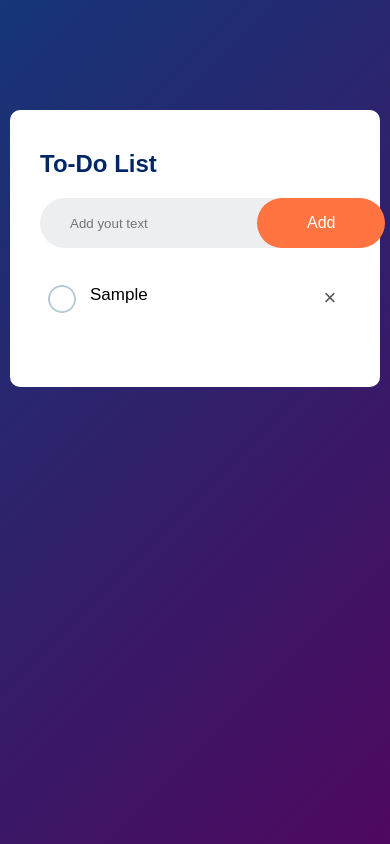
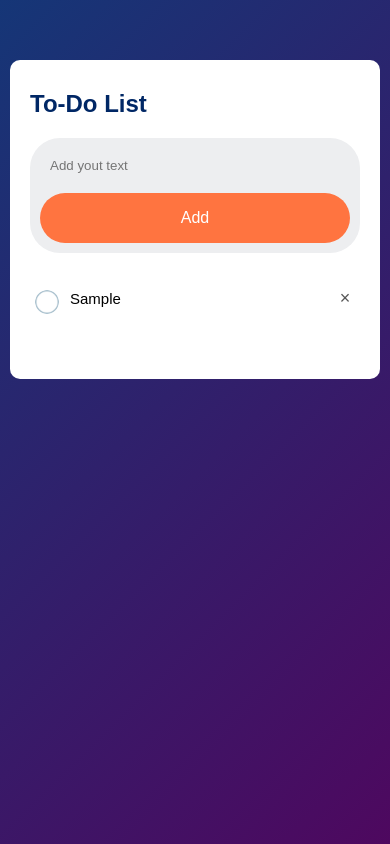
Before and after one commit to suleyman-yilmaz/toDoList, a plain HTML site: page index.html in a window 390 px wide. Both pictures are taken after typing "Sample" into the empty fields and a click on the button "Add". Drawn offline with Linux system fonts and the light colour scheme.

Commit message:
made mobile compatible

```diff
--- a/style.css
+++ b/style.css
@@ -1,16 +1,18 @@
-*{
+* {
     margin: 0;
     padding: 0;
     font-family: 'Poppins', sans-serif;
     box-sizing: border-box;
   }
-.container{
+
+  .container {
     width: 100%;
     height: 100vh;
     background: linear-gradient(135deg, #153677, #4e085f);
     padding: 10px;
   }
-.todo-app{
+
+  .todo-app {
     width: 100%;
     max-width: 540px;
     background: #fff;
@@ -18,13 +20,15 @@
     padding: 40px 30px 70px;
     border-radius: 10px;
   }
-.todo-app h2{
+
+  .todo-app h2 {
     color: #002765;
     display: flex;
     align-items: center;
     margin-bottom: 20px;
   }
-.row{
+
+  .row {
     display: flex;
     align-items: center;
     justify-content: space-between;
@@ -33,14 +37,16 @@
     padding-left: 20px;
     margin-bottom: 25px;
   }
-input{
+
+  input {
     flex: 1;
     border: none;
     outline: none;
     background: transparent;
     padding: 10px;
   }
-button{
+
+  button {
     border: none;
     outline: none;
     padding: 16px 50px;
@@ -50,7 +56,8 @@ button{
     cursor: pointer;
     border-radius: 40px;
   }
-ul li{
+
+  ul li {
     list-style: none;
     font-size: 17px;
     padding: 12px 8px 12px 50px;
@@ -58,7 +65,8 @@ ul li{
     cursor: pointer;
     position: relative;
   }
-ul li::before{
+
+  ul li::before {
     content: '';
     position: absolute;
     height: 28px;
@@ -70,14 +78,17 @@ ul li::before{
     top: 12px;
     left: 8px;
   }
-ul li.checked{
+
+  ul li.checked {
     color: #555;
     text-decoration: line-through;
   }
-ul li.checked::before{
+
+  ul li.checked::before {
     background-image: url('/images/check.png');
   }
-ul li span{
+
+  ul li span {
     position: absolute;
     right: 0;
     top: 5px;
@@ -89,7 +100,50 @@ ul li span{
     text-align: center;
     border-radius: 50%;
   }
-ul li span:hover{
+
+  ul li span:hover {
     background: #edeef0;
     color: #ff7440;
   }
+
+  /* Telefon ve tablet için medya sorguları */
+  @media (max-width: 768px) {
+    .todo-app {
+      margin: 50px auto 20px;
+      padding: 30px 20px 60px;
+    }
+
+    .row {
+      flex-direction: column;
+      padding: 10px;
+    }
+
+    input {
+      width: 100%;
+      margin-bottom: 10px;
+    }
+
+    button {
+      width: 100%;
+      padding: 16px;
+    }
+
+    ul li {
+      font-size: 15px;
+      padding: 12px 8px 12px 40px;
+    }
+
+    ul li::before {
+      height: 24px;
+      width: 24px;
+      top: 12px;
+      left: 5px;
+    }
+
+    ul li span {
+      width: 30px;
+      height: 30px;
+      font-size: 18px;
+      line-height: 30px;
+    }
+  }
```
Lines whose indentation alone changed are shown as unchanged.
